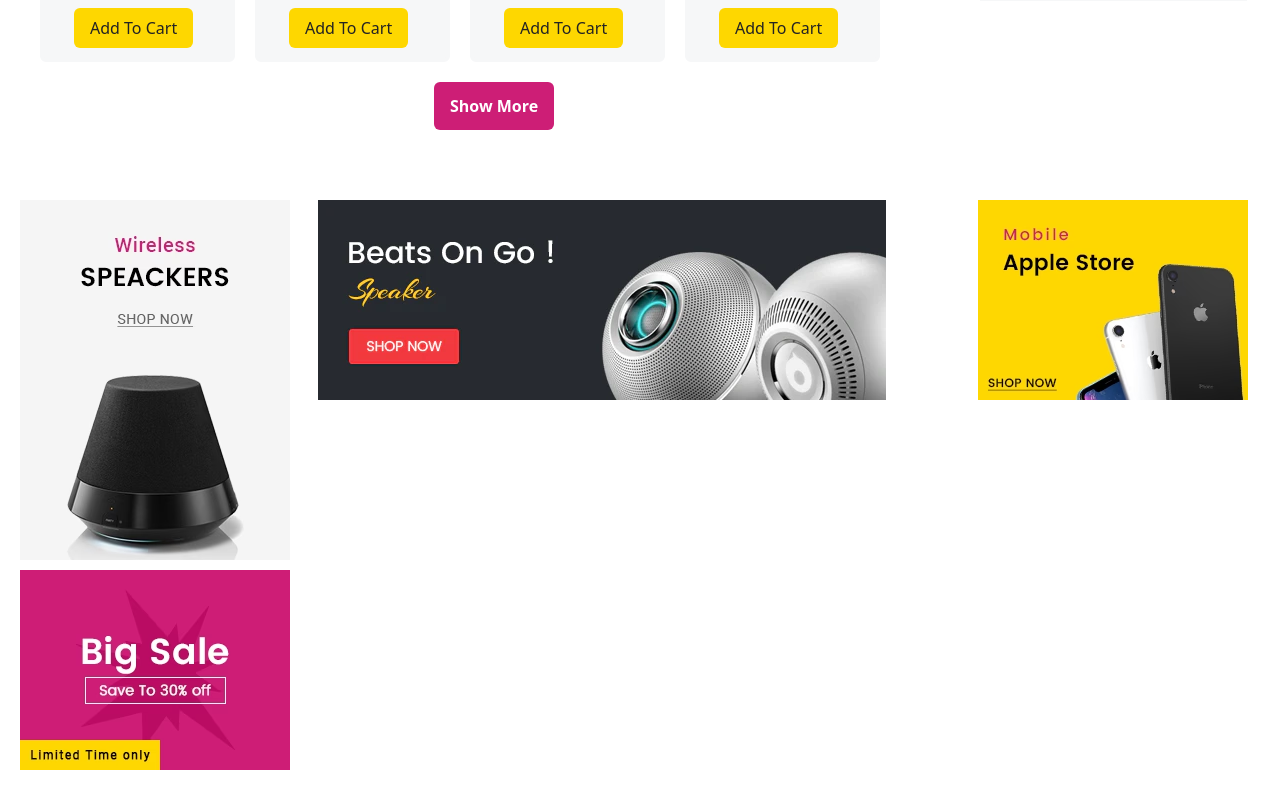
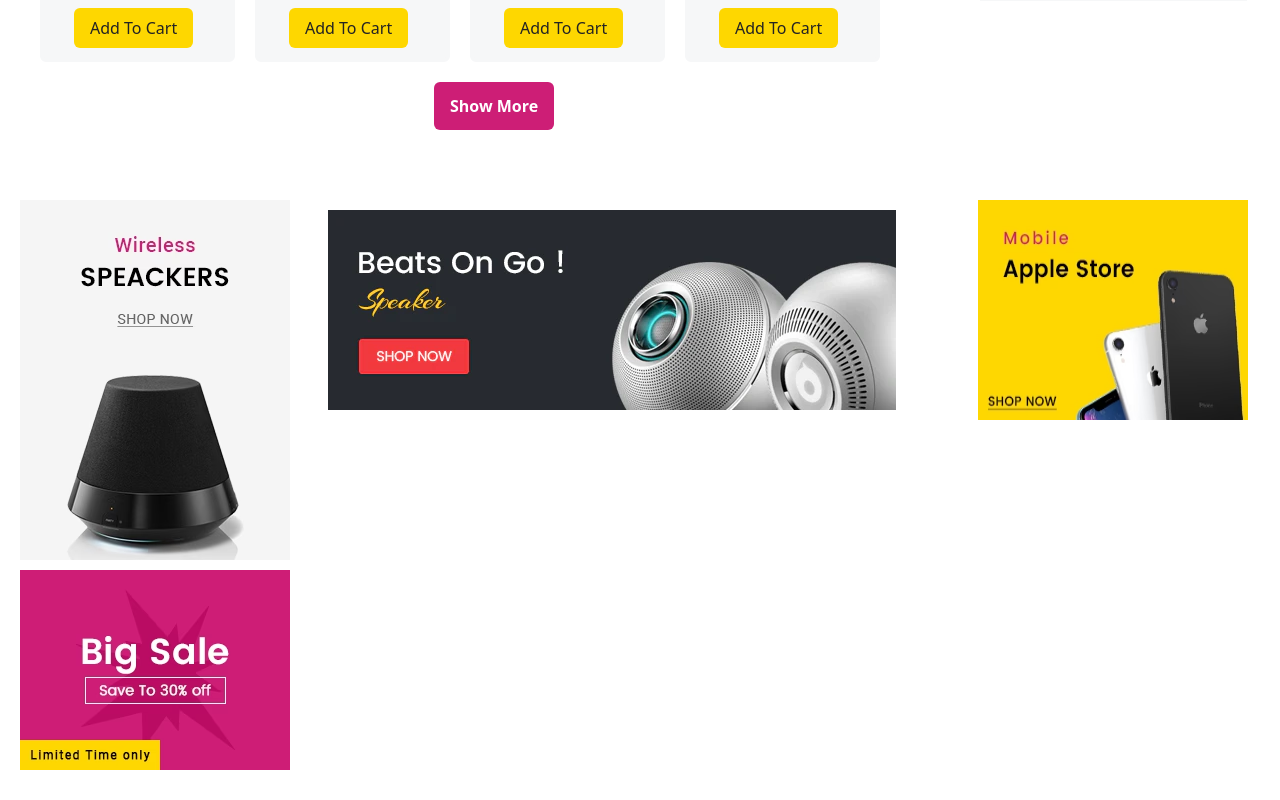
Before and after one commit to ShaliniNayan/ecom-pra, a React (Create React App) app: page / in a window 1280 px wide. Shown: the part 1312-2112 px from the top of the page. Built offline with nearby package versions, Linux system fonts and the light colour scheme.

Commit message:
Update styling image banner 3

```diff
--- a/src/comp/home.js
+++ b/src/comp/home.js
@@ -146,7 +146,7 @@
             </div>
             <div className='right_box w-[75%]'>
               <div className='top max-w-[100%] flex justify-between mt-[10px]'>
-                <img src='image/Multi-Banner-3.webp' alt=''></img>
+                <img src='image/Multi-Banner-3.webp' alt='' className='p-[10px]'></img>
                 <img src='image/Multi-Banner-4.avif' alt=''></img>
               </div>
             </div>
```
